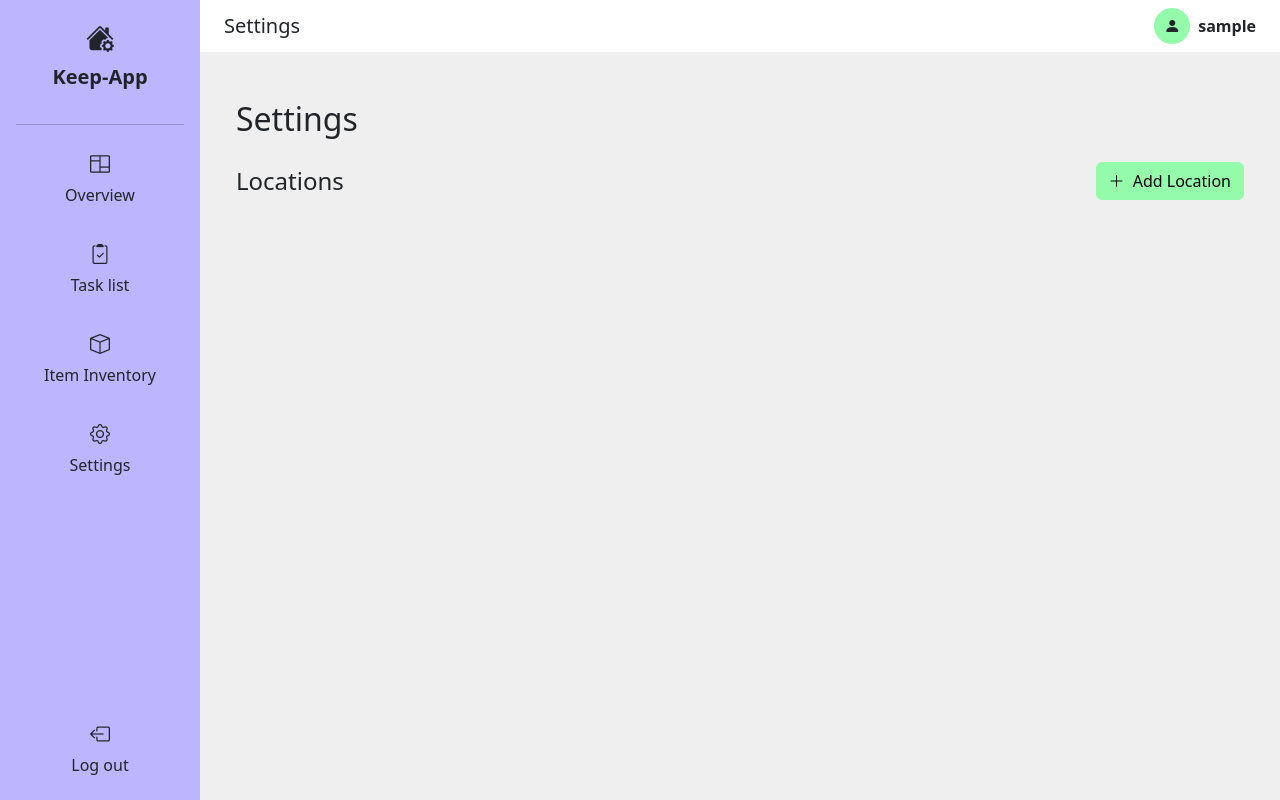
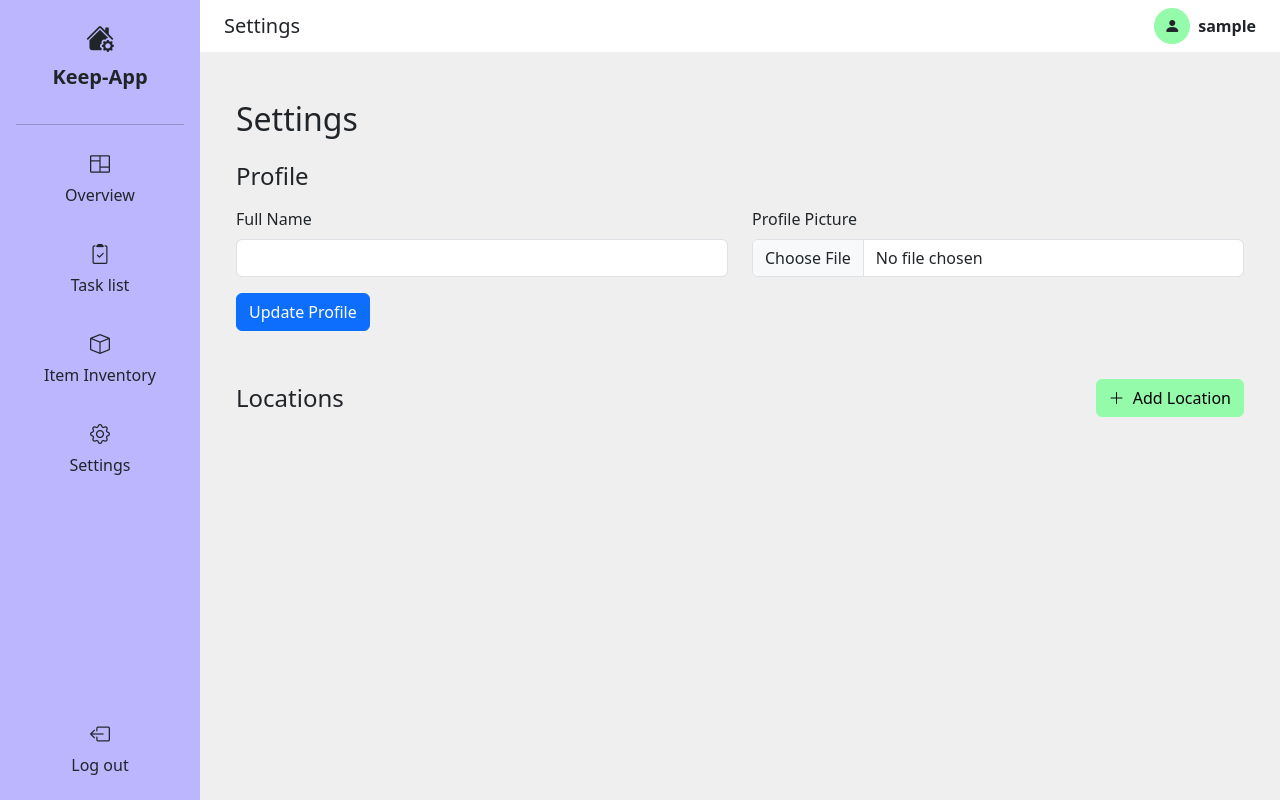
Before and after one commit to orma5/household, a Django app: page /settings/ in a window 1280 px wide. Run offline with Django 5.2, Linux system fonts and the light colour scheme; the visitor is signed in with stand-in values (Sample User, id 1); data comes from the database, SQL or seed files in the repository; data that the repository does not hold is empty.

Commit message:
add profile settings

```diff
--- /dev/null
+++ b/common/forms.py
@@ -0,0 +1,14 @@
+from django import forms
+from .models import Profile
+
+
+class ProfileForm(forms.ModelForm):
+    class Meta:
+        model = Profile
+        fields = ["full_name", "profile_picture"]
+        widgets = {
+            "full_name": forms.TextInput(attrs={"class": "form-control"}),
+            "profile_picture": forms.ClearableFileInput(
+                attrs={"class": "form-control"}
+            ),
+        }
--- a/common/models.py
+++ b/common/models.py
@@ -1,10 +1,24 @@
 from django.db import models
 from django.conf import settings
+
 
 class BaseModel(models.Model):
     created_at = models.DateTimeField(auto_now_add=True)
     updated_at = models.DateTimeField(auto_now=True)
-    created_by = models.ForeignKey(settings.AUTH_USER_MODEL, on_delete=models.SET_NULL, null=True, editable=False)
+    created_by = models.ForeignKey(
+        settings.AUTH_USER_MODEL, on_delete=models.SET_NULL, null=True, editable=False
+    )
 
     class Meta(object):
         abstract = True
+
+
+class Profile(models.Model):
+    user = models.OneToOneField(settings.AUTH_USER_MODEL, on_delete=models.CASCADE)
+    full_name = models.CharField(max_length=255, blank=True)
+    profile_picture = models.ImageField(
+        upload_to="profile_pictures/", blank=True, null=True
+    )
+
+    def __str__(self):
+        return f"Profile for {self.user.username}"
--- a/core/urls.py
+++ b/core/urls.py
@@ -1,6 +1,8 @@
 from django.contrib import admin
 from django.urls import path, include
 from django.contrib.auth import views as auth_views
+from django.conf import settings
+from django.conf.urls.static import static
 
 urlpatterns = [
     path("admin/", admin.site.urls),
@@ -12,4 +14,4 @@ urlpatterns = [
         name="login",
     ),
     path("logout/", auth_views.LogoutView.as_view(next_page="/login/"), name="logout"),
-]
+] + static(settings.MEDIA_URL, document_root=settings.MEDIA_ROOT)
--- a/settings/local-development.py
+++ b/settings/local-development.py
@@ -6,7 +6,7 @@ ALLOWED_HOSTS = ["*"]
 
 AUTH_PASSWORD_VALIDATORS = [
     {
-        'NAME': 'django.contrib.auth.password_validation.NumericPasswordValidator',
+        "NAME": "django.contrib.auth.password_validation.NumericPasswordValidator",
     },
 ]
 
@@ -30,3 +30,6 @@ LOGGING = {
         "level": "DEBUG",
     },
 }
+
+MEDIA_URL = "/media/"
+MEDIA_ROOT = BASE_DIR / "media"  # noqa: F405
--- a/templates/settings.html
+++ b/templates/settings.html
@@ -5,7 +5,23 @@
 {% block content %}
   <div class="container mt-4">
     <h2 class="mb-4">Settings</h2>
-
+    <!-- Profile Section -->
+    <div class="mb-5">
+      <h4 class="mb-3">Profile</h4>
+      <form method="POST" enctype="multipart/form-data" action="">
+        {% csrf_token %}
+        <div class="row">
+          <div class="col-md-6 mb-3">
+            <label for="{{ profile_form.full_name.id_for_label }}" class="form-label">Full Name</label>
+            {{ profile_form.full_name }}
+          </div>
+          <div class="col-md-6 mb-3">
+            <label for="{{ profile_form.profile_picture.id_for_label }}" class="form-label">Profile Picture</label>
+            {{ profile_form.profile_picture }}
+          </div>
+        </div><button type="submit" class="btn btn-primary">Update Profile</button>
+      </form>
+    </div>
     <!-- Location Management Section -->
     <div class="mb-5">
       <div class="d-flex justify-content-between align-items-center mb-3">
--- a/upkeep/forms.py
+++ b/upkeep/forms.py
@@ -1,5 +1,3 @@
-# inventory/forms.py
-
 from django import forms
 from .models import Item, Location
 import datetime
--- a/upkeep/models.py
+++ b/upkeep/models.py
@@ -38,10 +38,15 @@ class Item(BaseModel):
         choices=ItemStatus, null=False, default=ItemStatus.ACTIVE
     )
     quantity = models.PositiveIntegerField(default=1)
+    user = models.ForeignKey(
+        settings.AUTH_USER_MODEL, on_delete=models.CASCADE, related_name="items"
+    )
 
     # Optional metadata
     area = models.CharField(max_length=30, blank=True, null=True)
     brand = models.CharField(max_length=255, blank=True, null=True)
+
+    # Optional lifecycle management fields
     model_number = models.CharField(max_length=255, blank=True, null=True)
     serial_number = models.CharField(max_length=255, blank=True, null=True)
 
@@ -61,9 +66,6 @@ class Item(BaseModel):
     manufacturer_manual_url = models.URLField(null=True, blank=True)
 
     end_of_service_date = models.DateField(blank=True, null=True)
-    user = models.ForeignKey(
-        settings.AUTH_USER_MODEL, on_delete=models.CASCADE, related_name="items"
-    )
 
     class Meta:
         verbose_name_plural = "Items"
--- a/upkeep/views.py
+++ b/upkeep/views.py
@@ -6,18 +6,31 @@ from django.contrib.auth.decorators import login_required
 from django.shortcuts import get_object_or_404, render, redirect
 from django.contrib import messages
 from .forms import ItemForm, LocationForm
+from common.forms import ProfileForm
+from common.models import Profile
 
 
 @login_required
 def settings_view(request):
     user = request.user
+
+    # Get or create profile
+    profile, _ = Profile.objects.get_or_create(user=user)
+
+    # Handle profile update
+    if request.method == "POST":
+        profile_form = ProfileForm(request.POST, request.FILES, instance=profile)
+        if profile_form.is_valid():
+            profile_form.save()
+            return redirect("settings-view")
+    else:
+        profile_form = ProfileForm(instance=profile)
+
+    # Handle locations
     locations = Location.objects.filter(user=user).order_by("-default", "name")
-
-    # Attach a form to each location for editing
     for loc in locations:
         loc.form = LocationForm(instance=loc)
-
-    form = LocationForm()  # Empty form for creation
+    form = LocationForm()
 
     return render(
         request,
@@ -25,6 +38,7 @@ def settings_view(request):
         {
             "locations": locations,
             "form": form,
+            "profile_form": profile_form,
         },
     )
 
```
Also changed, not shown: common/migrations/0001_initial.py (added).
